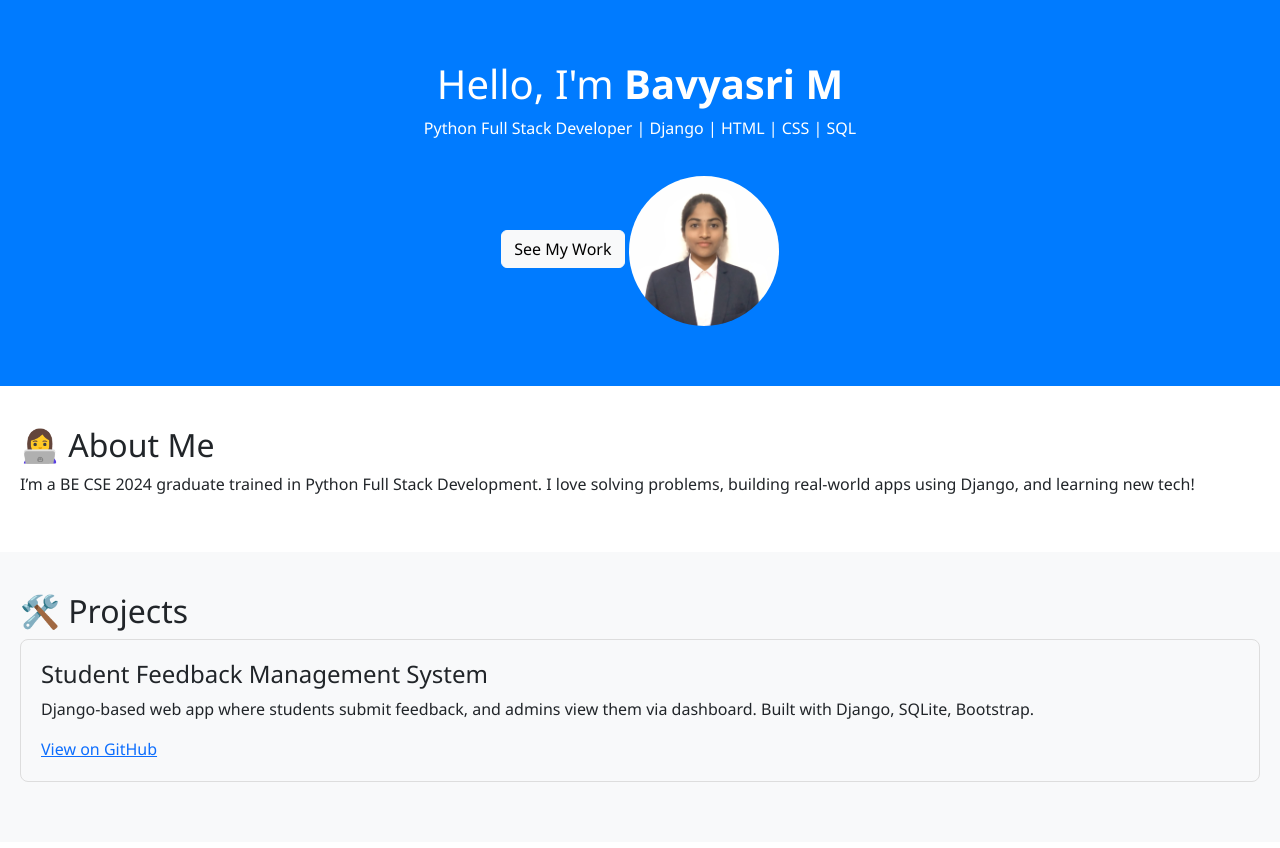
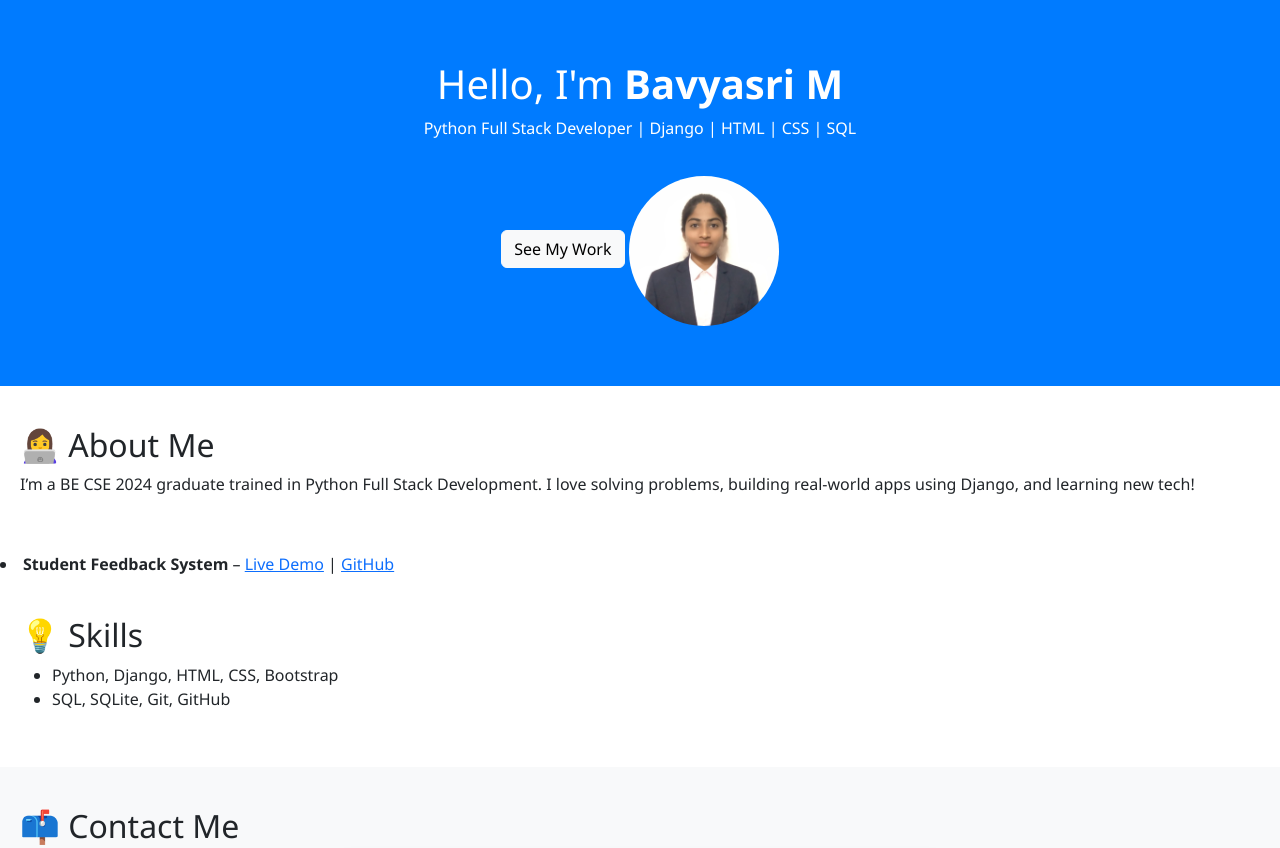
Before and after one commit to BAVYASRIM/bavyasrim.github.io, a plain HTML site: page index.html in a window 1280 px wide. Shown: the top 848 px of the page. Drawn offline with nearby package versions, Linux system fonts and the light colour scheme.

Commit message:
Added student feedback project to portfolio

```diff
--- a/index.html
+++ b/index.html
@@ -33,14 +33,13 @@
   </div>
 
   <!-- Projects -->
-  <div class="section bg-light" id="projects">
-    <h2>🛠️ Projects</h2>
-    <div class="project-card">
-      <h4>Student Feedback Management System</h4>
-      <p>Django-based web app where students submit feedback, and admins view them via dashboard. Built with Django, SQLite, Bootstrap.</p>
-      <a href="https://github.com/BAVYASRIM/student-feedback-system" target="_blank">View on GitHub</a>
-    </div>
-  </div>
+  <li>
+  <strong>Student Feedback System</strong> –
+  <a href="https://student-feedback-dir8.onrender.com" target="_blank">Live Demo</a>
+  |
+  <a href="https://github.com/BAVYASRIM/student-feedback-system" target="_blank">GitHub</a>
+</li>
+
 
   <!-- Skills -->
   <div class="section">
```
